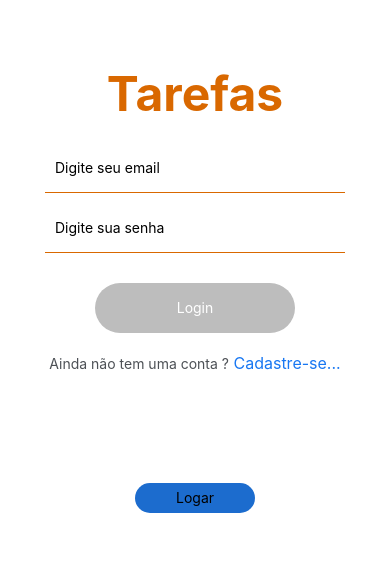
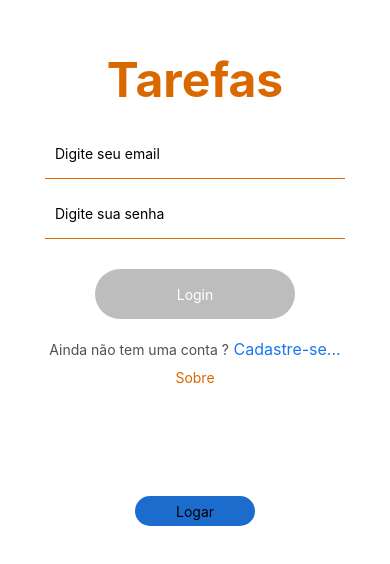
Before and after one commit to MarcosSilva13/App-ToDoList, a React Native app: screen /Login in a window 390 px wide. Shown: the part 154-718 px from the top of the page. Built offline with nearby package versions, Linux system fonts and the light colour scheme.

Commit message:
Editando sobre

```diff
--- a/App.js
+++ b/App.js
@@ -9,7 +9,7 @@ const Stack = createNativeStackNavigator();
 export default function App() {
   return (
     <NavigationContainer>
-      <Stack.Navigator initialRouteName="Tarefa">
+      <Stack.Navigator initialRouteName="Login">
         <Stack.Screen
           name="Login"
           component={Login}
--- a/Login.js
+++ b/Login.js
@@ -91,9 +91,13 @@ export default function Login({ navigation }) {
           style={style.linkSubscribe}
           //onPress={() => navigation.navigate("Cadastro")}
         >
-          <Text /> Cadastre-se...
+          <Text/> Cadastre-se...
+
         </Text>
       </Text>
+
+      <Text style={style.about}>Sobre</Text>
+
       <View style={{ height: 100 }} />
 
       <TouchableOpacity
@@ -192,4 +196,9 @@ const style = StyleSheet.create({
     margin: 10,
     //marginLeft: 10
   },
+
+  about: {
+    marginTop: 10,
+    color: "#D96800",
+  }
 });
--- a/Tarefa.js
+++ b/Tarefa.js
@@ -45,6 +45,25 @@ export default function Tarefa({ navigation }) {
 
   async function removeAllTasks() {
     setTask([]);
+
+  /*  Alert.alert(
+      "Confirmação",
+      "Tem certeza que deseja deletar todas as tarefas ?",
+      [
+        {
+          text: "Cancel",
+          onPress: () => {
+            return;
+          },
+          style: "cancel",
+        },
+        {
+          text: "OK",
+          onPress: () => setTask([]),
+        },
+      ],
+      { cancelable: false }
+    ); */
   }
 
   //função que remove uma tarefa
@@ -73,7 +92,7 @@ export default function Tarefa({ navigation }) {
   }
 
   // carrega os dados que foram salvos
- /* useEffect(() => {
+  useEffect(() => {
     async function loadData() {
       const task = await AsyncStorage.getItem("task");
 
@@ -83,7 +102,7 @@ export default function Tarefa({ navigation }) {
     }
 
     loadData();
-  }, []);*/
+  }, []);
 
   // salva os dados localmente
   useEffect(() => {
```
